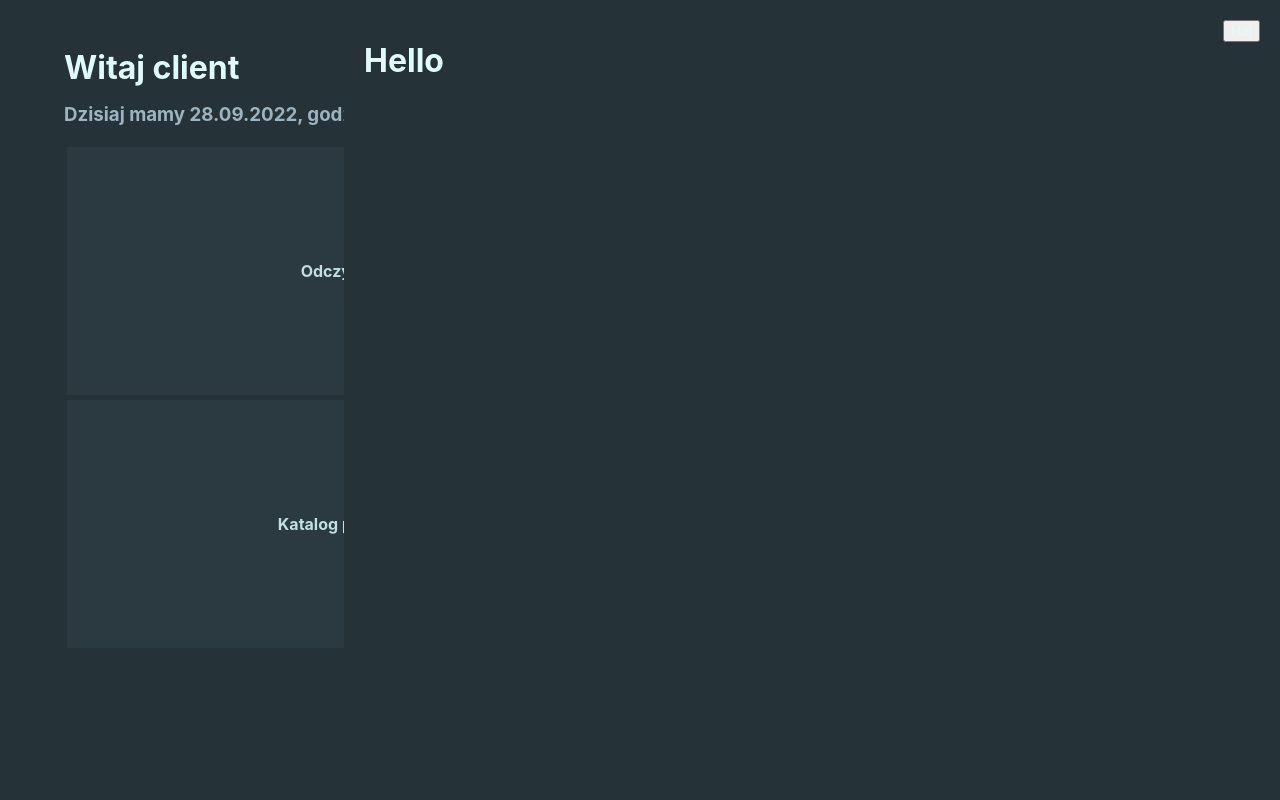
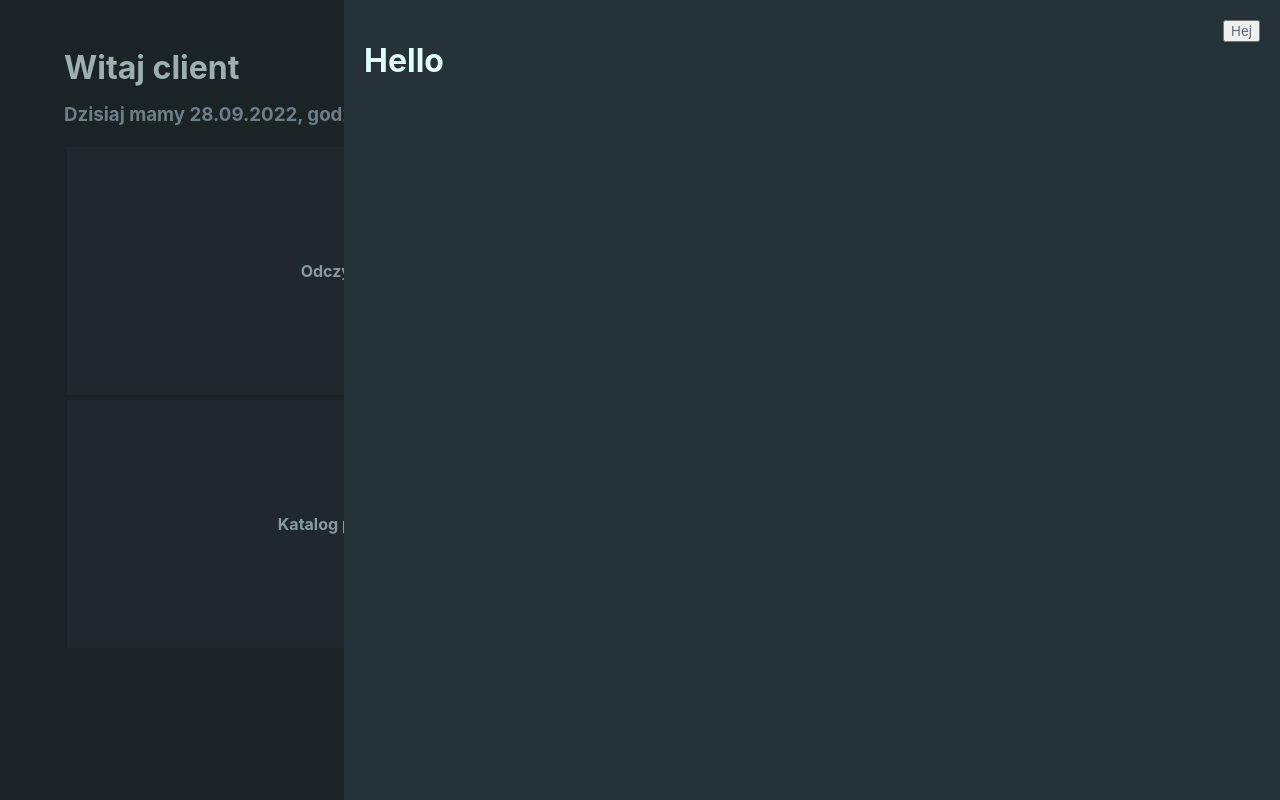
Before and after one commit to mkko120-studio/CCRM-StackOverflow, a Svelte app: page / in a window 1280 px wide. Both pictures are taken after a click on the button "Hej". Built offline with nearby package versions, Linux system fonts and the light colour scheme; a web font is replaced by a local one.

Commit message:
daily upload

```diff
--- a/src/views/MainPage.svelte
+++ b/src/views/MainPage.svelte
@@ -11,7 +11,7 @@
 
     let time = new Date()
     $: date = `${time.getDate()}.${time.getMonth().toString().length < 2 ? "0"+time.getMonth() : time.getMonth()}.${time.getFullYear()},
-     godzina ${time.getHours()}:${time.getMinutes().toString().length < 2 ? "0"+time.getMinutes() : time.getMinutes()}:${time.getSeconds()}`
+     godzina ${time.getHours().toString().length < 2 ? "0"+time.getHours() : time.getHours()}:${time.getMinutes().toString().length < 2 ? "0"+time.getMinutes() : time.getMinutes()}:${time.getSeconds().toString().length < 2 ? "0"+time.getSeconds() : time.getSeconds()}`
     onMount(() => {
         setInterval(() => {
             time = new Date();
@@ -19,11 +19,23 @@
     })
 
     const showMenu = () => {
-        document.getElementById("menu").style.transform = "translateX(0)"
+        document.getElementById("menu").style.display = "block";
+        setTimeout( () => {
+                    document.getElementById("menu").style.transform = "translateX(0)"
+        }, 1);
+        setTimeout( () => {
+            document.getElementById("menu-fit").style.display = "block";
+        }, 80);
+
     }
 
     const hideMenu = () => {
         document.getElementById("menu").style.transform = "translateX(80vw)"
+        setTimeout(() => {
+            document.getElementById("menu").style.display = "none"
+        }, 250);
+        document.getElementById("menu-fit").style.display = "none"
+
     }
 
     // alert(`${screen.width}x${screen.height}y`)
@@ -38,6 +50,8 @@
         <div class="menu-button">
             <button on:click="{() => showMenu()}" class="hamburger">Hej</button>
         </div>
+
+        <div id="menu-fit"></div>
 
         <div id="menu">
             <h1>Hello</h1>
@@ -70,8 +84,11 @@
 <style>
 
     #menu {
+        z-index: 2;
+        display: none;
         height: 100%;
         position: fixed;
+        overflow: clip;
         right: 0;
         top: 0;
         width: 70vw;
@@ -81,12 +98,25 @@
         transition: transform 250ms ease-in-out;
     }
 
+    #menu-fit {
+        z-index: 1;
+        display: none;
+        position: absolute;
+        top: 0;
+        left: 0;
+        height: 100vh;
+        width: 80vw;
+        background: rgba(0,0,0,0.3);
+
+    }
+
     .hamburger {
         position: absolute;
         margin-top: 20px;
         margin-right: 20px;
         top: 0;
         right: 0;
+        color: var(--annotation)
     }
 
    .welcome-box h3 {
```
